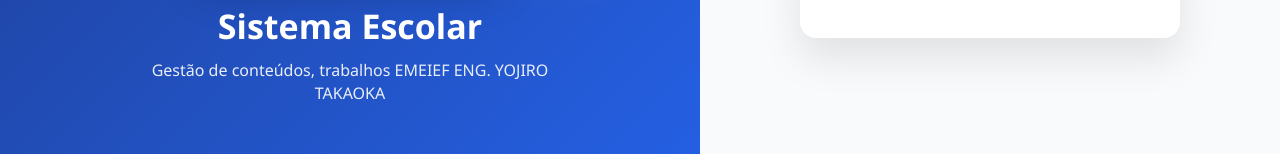
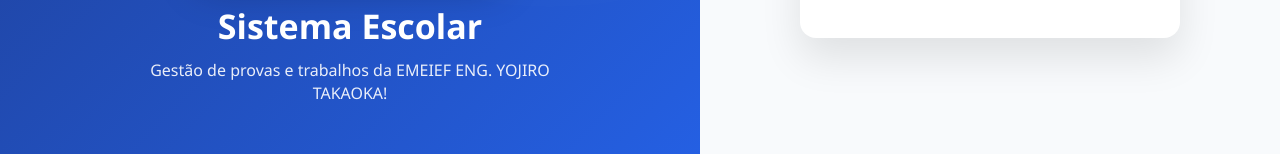
Before and after one commit to sharlaynejardini/front-conteudo-takaoka, a React (Vite) app: page /login in a window 1280 px wide. Shown: the part 516-670 px from the top of the page. Built offline with nearby package versions, Linux system fonts and the light colour scheme.

Commit message:
logo_ultimo

```diff
--- a/src/Login.jsx
+++ b/src/Login.jsx
@@ -42,7 +42,7 @@ function Login() {
         <h1 style={styles.brandTitle}>Sistema Escolar</h1>
 
         <p style={styles.brandSubtitle}>
-          Gestão de conteúdos, trabalhos EMEIEF ENG. YOJIRO TAKAOKA
+          Gestão de provas e trabalhos  da EMEIEF ENG. YOJIRO TAKAOKA!
         </p>
 
       </div>
```
